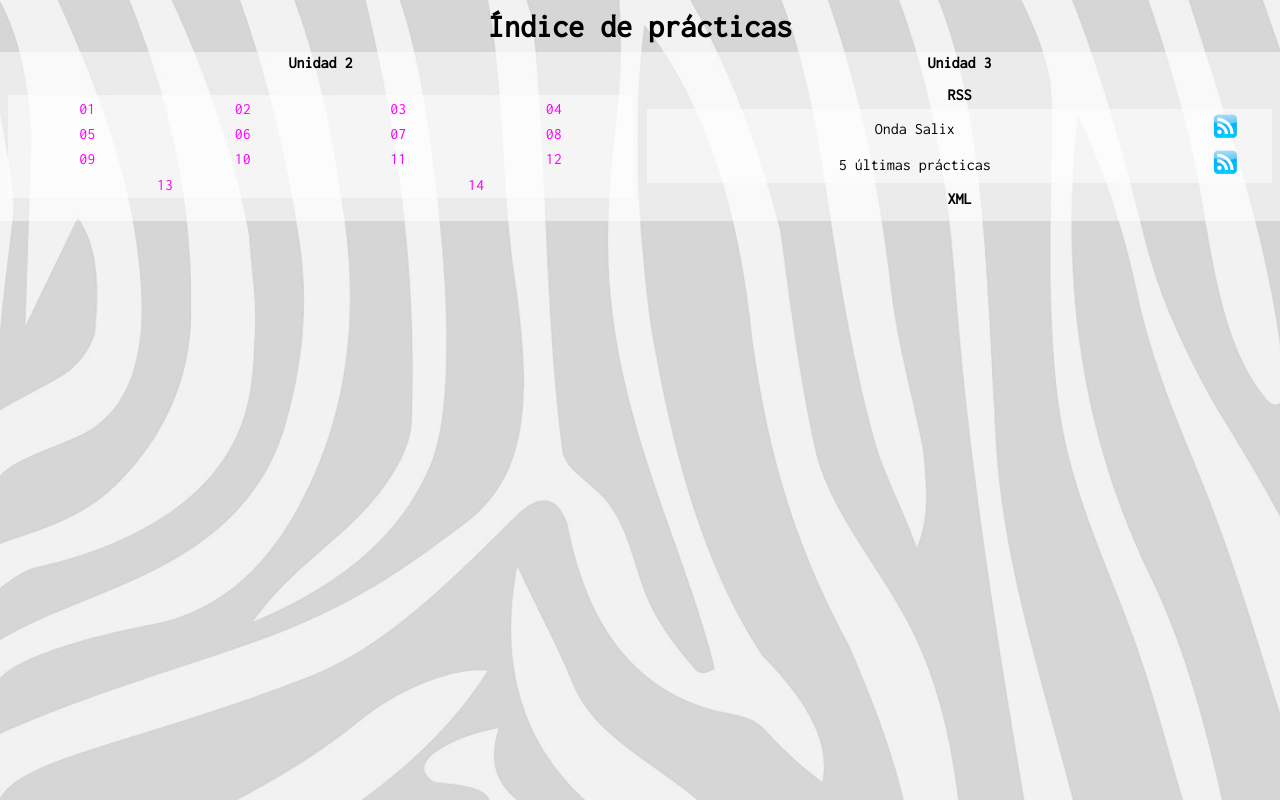
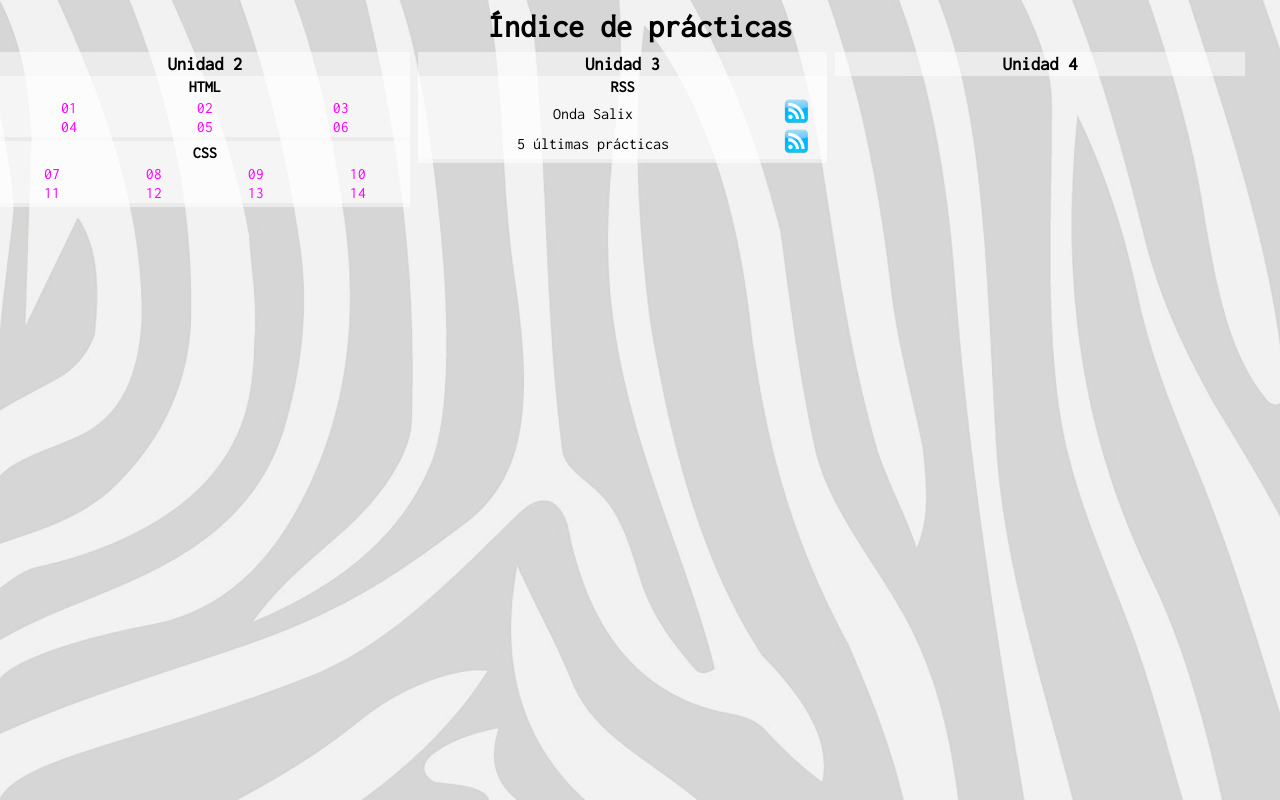
Before and after one commit to SashaMGuerra/2021_LMGSI_IMG, a plain HTML site: page index.html in a window 1280 px wide. Drawn offline with Linux system fonts and the light colour scheme.

Commit message:
Práctica 14 y reorganización del Index

```diff
--- a/index.html
+++ b/index.html
@@ -4,46 +4,46 @@
         <title>Prácticas de Sasha</title>
         <meta charset="UTF-8">
         <link href="styles/cssindex.css" rel="stylesheet" type="text/css"/>
+        <link href="styles/daycss.css" rel="stylesheet" type="text/css"/>
         <link rel="icon" href="images/favicon.png" type="image/png">
     </head>
     <body>
         <h1>Índice de prácticas</h1>
-        <table>
-            <tbody>
-                <tr>
-                    <th>Unidad 2</th>
-                    <th>Unidad 3</th>
-                </tr>
-                <tr>
-                    <td class="grantd">
-                        <table class="ud01">
+        <div>
+            <h3>Unidad 2</h3>
+            <table class="ud02">
+                <caption>HTML</caption>
                 <tr>
                     <td><a href="ud02/01/index.html">01</a></td>
                     <td><a href="ud02/02/index.html">02</a></td>
                     <td><a href="ud02/03/index.html">03</a></td>
-                                <td><a href="ud02/04/index.html">04</a></td>
                 </tr>
                 <tr>
+                    <td><a href="ud02/04/index.html">04</a></td>
                     <td><a href="ud02/05/index.html">05</a></td>
                     <td><a href="ud02/06/index.html">06</a></td>
+                </tr>
+            </table>
+            <table class="ud02">
+                <caption>CSS</caption>
+                <tr>
                     <td><a href="ud02/07/index.html">07</a></td>
                     <td><a href="ud02/08/index.html">08</a></td>
+                    <td><a href="ud02/09/index.html">09</a></td>
+                    <td><a href="ud02/10/index.html">10</a></td>
                 </tr>
                 <tr>
-                                <td><a href="ud02/09/index.html">09</a></td>
-                                <td><a href="ud02/10/index.html">10</a></td>
                     <td><a href="ud02/11/index.html">11</a></td>
                     <td><a href="ud02/12/index.html">12</a></td>
-                            </tr>
-                            <tr>
-                                <td colspan="2"><a href="ud02/13/index.html">13</a></td>
-                                <td colspan="2"><a href="ud02/14/index.html">14</a></td>
+                    <td><a href="ud02/13/index.html">13</a></td>
+                    <td><a href="ud02/14/index.html">14</a></td>
                 </tr>
             </table>
-                    </td>
-                    <td class="grantd">
-                        <table>
-                            <caption class="caption">RSS</caption>
+        </div>
+        <div>
+            <h3>Unidad 3</h3>
+            <table class="ud03">
+                <caption>RSS</caption>
                 <tr>
                     <td>Onda Salix</td>
                     <td><a href="ud03/RSS/rss-ondasalix.xml"><img src="images/rss.png" alt="Onda Salix" width="25"></a></td>
@@ -53,12 +53,9 @@
                     <td><a href="ud03/RSS/rss-practicas.xml"><img src="images/rss.png" alt="5 practicas" width="25"></a></td>
                 </tr>
             </table>
-                        <table>
-                            <caption class="caption">XML</caption>
-                        </table>
-                    </td>
-                </tr>
-            </tbody>
-        </table>
+        </div>
+        <div>
+            <h3>Unidad 4</h3>
+        </div>
     </body>
 </html>
--- a/styles/cssindex.css
+++ b/styles/cssindex.css
@@ -15,55 +15,52 @@
     font-family: Inconsolata;
     src: url(../fonts/Inconsolata/Inconsolata-Regular.ttf);
 }
+@font-face{
+    font-family: InconsolataL;
+    src: url(../fonts/Inconsolata/Inconsolata-Light.ttf);
+}
 *{
     font-family: Inconsolata, monospace;
 }
 
-/*Fondo*/
-body{
-    background-color: gainsboro;
-    background-image: url(../images/fondocebra_claro.jpg);
-    background-repeat: no-repeat;
-    background-size: cover;
-    background-attachment: fixed;
-}
-
-/*Estilo*/
+/*Título*/
 h1{
     text-align: center;
     padding: 0.75%;
 }
-table{
-    width: 100%;
+
+/*Subtítulos y Unidades*/
+h3, caption{
+    text-align: center;
+    font-weight: bold;
+    padding: 0.5%;
+}
+div{
+    display: inline-block;
+    width: 32%;
     margin: auto;
-    background-color: rgb(255,255,255,0.5);
-}
-.grantd{
-    width: 49%;
-    text-align: center;
-}
-.caption{
-    font-weight: bold;
-    padding: 1%;
 }
 
-td{
-    padding: 0.5%;
+/*Unidad 2*/
+.ud02{
+    width: 100%;
+    text-align: center;
+    margin-bottom: 1%;
 }
-/*Bordes de table -en desuso-
-table, th, td{
-    border: 1px solid black;
+
+/*Unidad 3*/
+.ud03{
+    width: 100%;
+    text-align: center;
+    margin-bottom: 1%;
 }
-*/
-
-
 
 /*Links*/
 a:hover{
     color: red;
 }
 a:visited{
-    color: darkblue;
+    color: royalblue;
 }
 a:link{
     color: magenta;
--- /dev/null
+++ b/styles/daycss.css
@@ -0,0 +1,22 @@
+/*Fondo*/
+body{
+    background-color: gainsboro;
+    background-image: url(../images/fondocebra_claro.jpg);
+    background-repeat: no-repeat;
+    background-size: cover;
+    background-attachment: fixed;
+}
+
+*{
+    color: black;
+}
+
+div, caption, table{
+    background-color: rgb(255,255,255,0.5);
+}
+
+/*Bordes de table -en desuso-
+table, th, td{
+    border: 1px solid black;
+}
+*/
--- /dev/null
+++ b/styles/nightcss.css
@@ -0,0 +1,22 @@
+/*Fondo*/
+body{
+    background-color: gainsboro;
+    background-image: url(../images/fondocebra_oscuro.jpg);
+    background-repeat: no-repeat;
+    background-size: cover;
+    background-attachment: fixed;
+}
+
+*{
+    color: white;
+}
+
+div, caption, table{
+    background-color: rgb(100,100,100,0.5);
+}
+
+/*Bordes de table -en desuso-
+table, th, td{
+    border: 1px solid black;
+}
+*/
--- a/ud03/RSS/rss-practicas.xml
+++ b/ud03/RSS/rss-practicas.xml
@@ -5,7 +5,7 @@
         <link>http://192.168.2.110/</link>
         <description>Cinco últimas prácticas de la Unidad 1</description>
         <pubDate>Tue, 19 Jan 2021 13:17:00 +0100</pubDate>
-        <lastBuildDate>Tue, 19 Jan 2021 14:00:00 +0100</lastBuildDate>
+        <lastBuildDate>Tue, 19 Jan 2021 17:00:00 +0100</lastBuildDate>
         <category>Unidad 3</category>
         <skipDays>
             <day>Saturday</day>
@@ -79,7 +79,7 @@
             <description>
                 <![CDATA[
                     <h1>Práctica 14</h1>
-                    <p>Práctica inacabada</p>
+                    <p>Última práctica de CSS</p>
                 ]]>
             </description>
             <pubDate>Mon, 21 Dec 2020 12:00:00 +0100</pubDate>
```
Also changed, not shown: ud02/14/css/estilo.css (+70 -1 lines), ud02/14/index.html (+3 -3 lines). Lines whose indentation alone changed are shown as unchanged.
